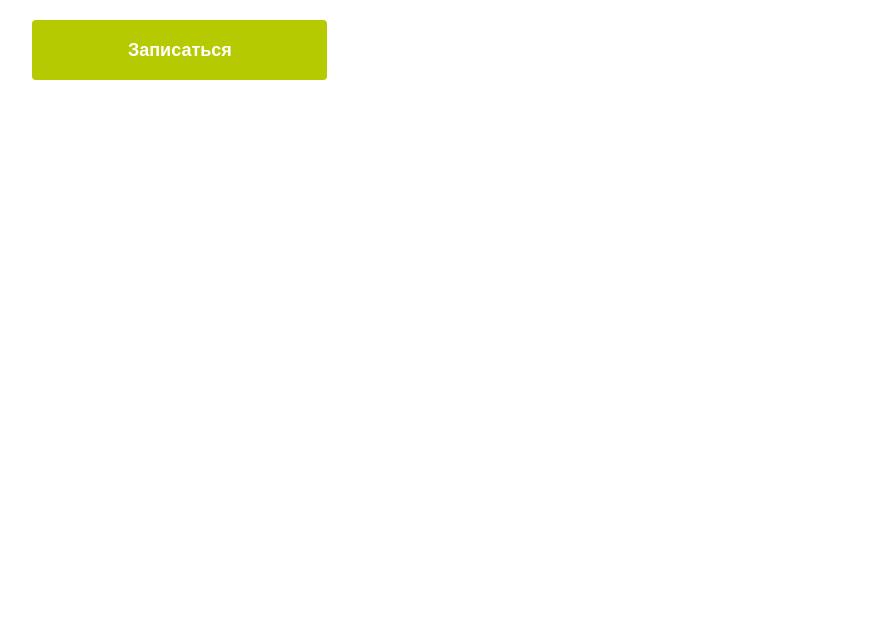
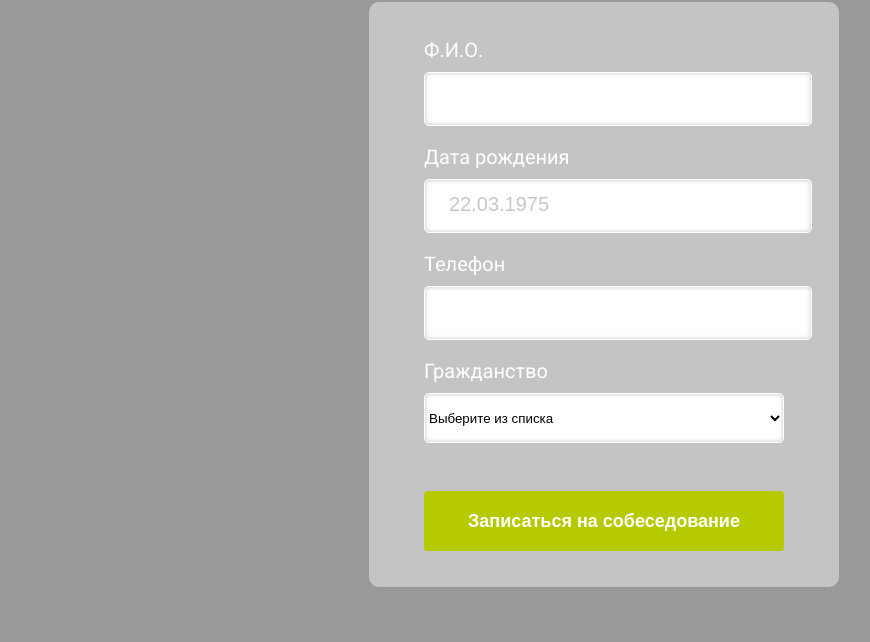
Before and after one commit to Bodya13/Project-Cleaning-, a plain HTML site: page index.html in a window 1280 px wide. Shown: the part 158-800 px from the top of the page, without its empty margins (134-1004 px from the left). Drawn offline with Linux system fonts and the light colour scheme.

Commit message:
started to create popup

```diff
--- a/index.html
+++ b/index.html
@@ -9,7 +9,7 @@
 </head>
 <body>
     <div class="body">
-        <header>
+        <!-- <header>
             <div>
                 <p>Требуются специалисты по уборке</p>
                 <h1>Надежный доход <br>
@@ -19,7 +19,34 @@
             <div>
                 <img src="img/header-picture.jpg" alt="">
             </div>
-        </header>
+        </header> -->
+        <div class="popup">
+            <form action="">
+                <div>
+                    <p>Ф.И.О.</p>
+                    <input type="text" name="" id="">
+                </div>
+                <div>
+                    <p>Дата рождения</p>
+                    <input type="text" name="" id="" placeholder="22.03.1975" pattern="00.00.0000">
+                </div>
+                <div>
+                    <p>Телефон</p>
+                <input type="text" name="" id="">
+                </div>
+                <div>
+                    <p>Гражданство</p>
+                    <select>
+                        <option value="" disabled selected>Выберите из списка</option>
+                        <option value="">Россия</option>
+                        <option value="">Украина</option>
+                    </select>
+                </div>
+                <div>
+                    <button type="button" class="green-btn">Записаться на собеседование</button>
+                </div>
+            </form>
+        </div>
     </div>
 </body>
 </html>
--- a/style.scss
+++ b/style.scss
@@ -2,6 +2,16 @@
 
 $green-color: #B5CA00;
 $back-color: #CBC6C6;
+
+%form-fields {
+    background: #FFFFFF;
+    border: 1px solid #FFFFFF;
+    box-shadow: inset 0px 0px 4px rgba(0, 0, 0, 0.25);
+    border-radius: 5px;
+    max-width: 360px;
+    width: 100%;
+    height: 50px;
+}
 
 body, p, h1 {
     margin: 0;
@@ -45,3 +55,55 @@ header {
     font-size: 1.125rem;
     color: #FFFFFF;
 }
+
+.popup {
+    display: flex;
+    justify-content: center;
+    z-index: 100;
+    position: relative;
+    background-color: #999998;
+    width: 100%;
+    height: 100vh;
+    overflow: hidden;
+    // visibility: hidden;
+
+    form {
+        display: flex;
+        flex-direction: column;
+        justify-content: center;
+        position: absolute;
+        width: 470px;
+        height: 585px;
+        left: 503px;
+        top: 20%;
+        background: #C4C4C4;
+        border-radius: 10px;
+
+        div {
+            margin-left: 55px;
+        }
+        p {
+            font-size: 1.25rem;
+            color: #FFFFFF;
+            margin-bottom: 10px;
+        }
+        input {
+            @extend %form-fields;
+            outline-style: none;
+            margin-bottom: 19px;
+            padding-left: 24px;
+            &::placeholder {
+                font-size: 1.25rem;
+                color: #CBC6C6;
+            }
+        }
+        select {
+            display: block;
+            @extend %form-fields;
+            margin-bottom: 48px;
+        }
+        button {
+            width: 360px;
+        }
+    }
+}
```
Also changed, not shown: style.css, 1 other file.
